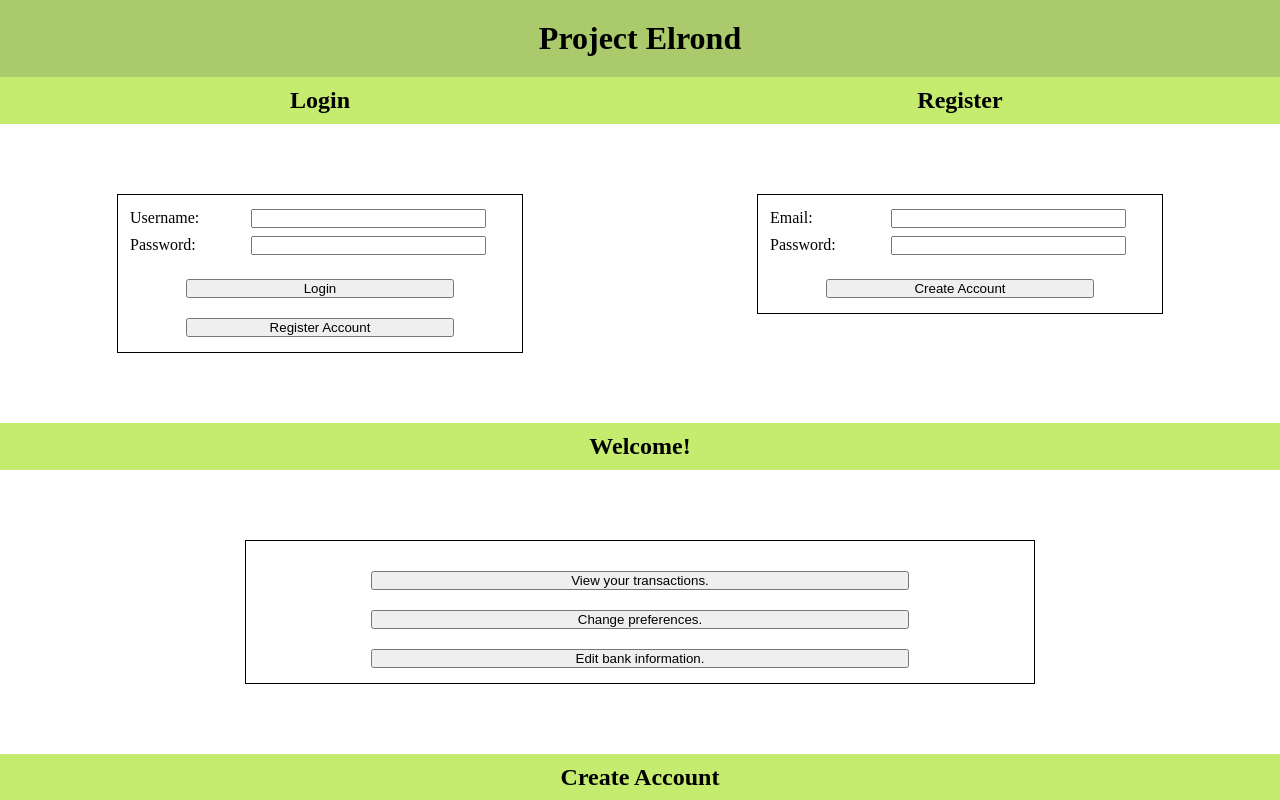
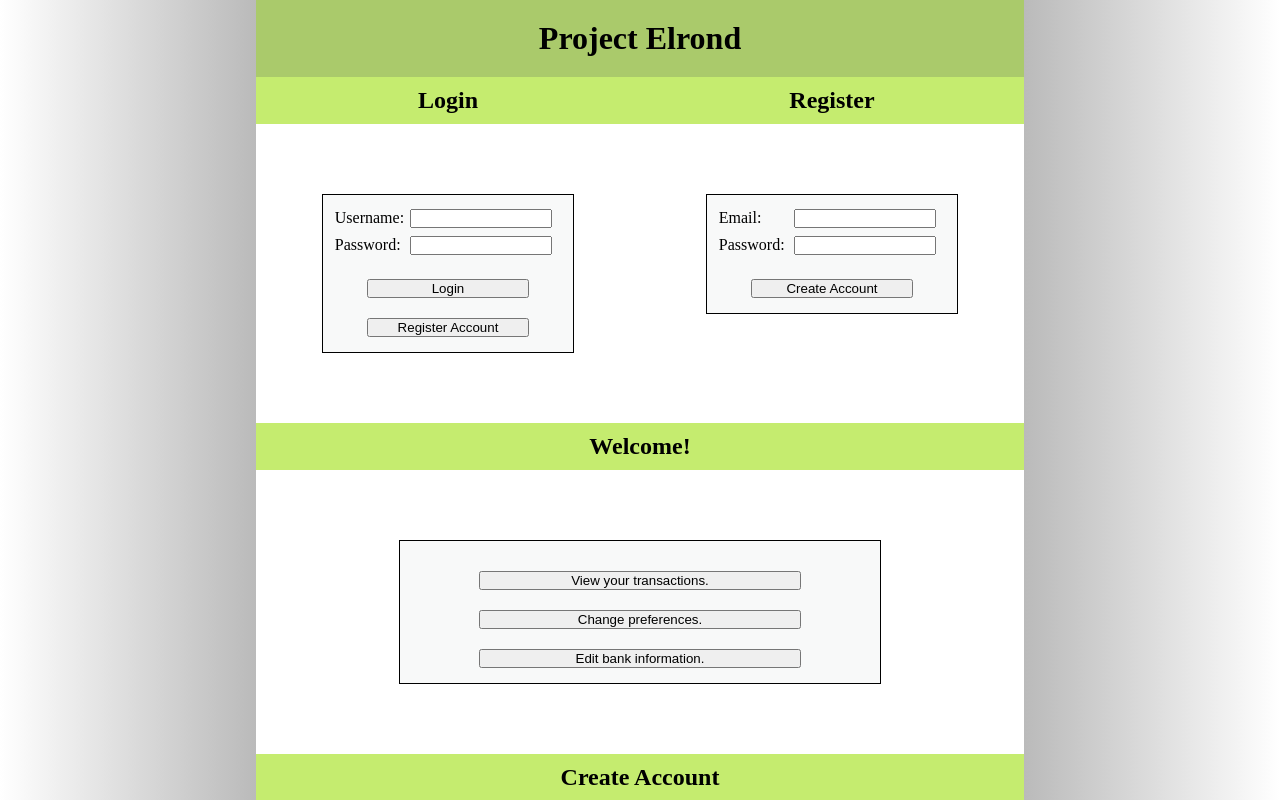
Before and after one commit to rutrum/elrond-front, a Vue app: page / in a window 1280 px wide. Shown: the top 800 px of the page. Built offline with nearby package versions, Linux system fonts and the light colour scheme.

Commit message:
Add background css and responsive margins

```diff
--- a/src/components/BankAccount.vue
+++ b/src/components/BankAccount.vue
@@ -22,7 +22,7 @@
 
 <script>
     export default {
-        name: 'Bank Account',
+        name: 'BankAccount',
         data() {
             return {
                 title: "Bank Account Information",
--- a/src/components/Main.vue
+++ b/src/components/Main.vue
@@ -1,5 +1,6 @@
 <template>
     <div id="elrond">
+        <div id="pagecontent">
             <h1 id="title">{{ title }}</h1>
             <div id="loginpage">
                 <Login></Login>
@@ -10,6 +11,7 @@
             <Preferences></Preferences>
             <BankAccount></BankAccount>
             <Transactions></Transactions>
+        </div>
     </div>
 </template>
 
@@ -43,6 +45,14 @@
 </script>
 
 <style>
+    body {
+        background: linear-gradient(to right, white, darkgrey, darkgrey, darkgrey, white);
+    }
+    #pagecontent {
+        background-color: white;
+        width: 60%;
+        margin: 0 auto;
+    }
     #loginpage {
         display: flex;
         justify-content: center;
@@ -84,11 +94,18 @@
         width: 60%;
         border: solid black 1px;
         padding: 10px;
+        background-color: #F8F9F9;
     }
     .small-form {
         margin: 70px auto;
         width: 30%;
         border: solid black 1px;
         padding: 10px;
+        background-color: #F8F9F9;
+    }
+    @media only screen and (max-width: 1200px) {
+        #pagecontent {
+            width: 100%;
+        }
     }
 </style>
```
Lines whose indentation alone changed are shown as unchanged.
